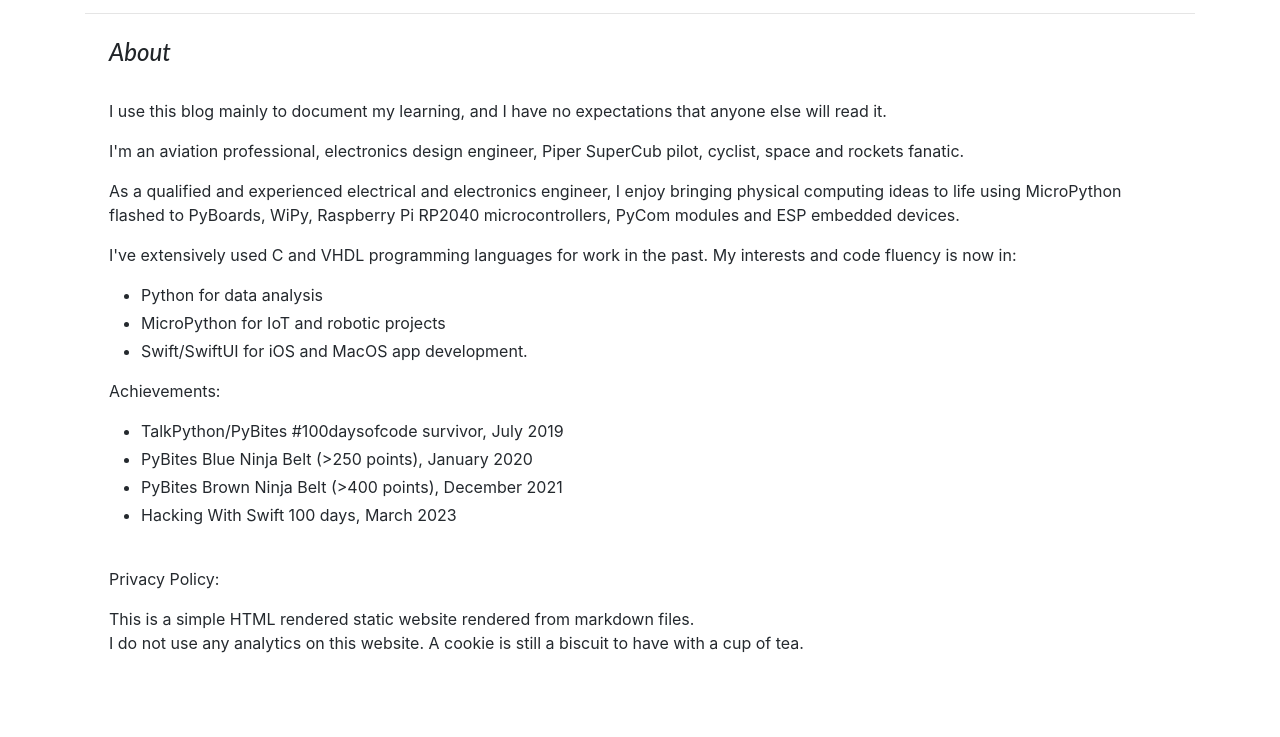
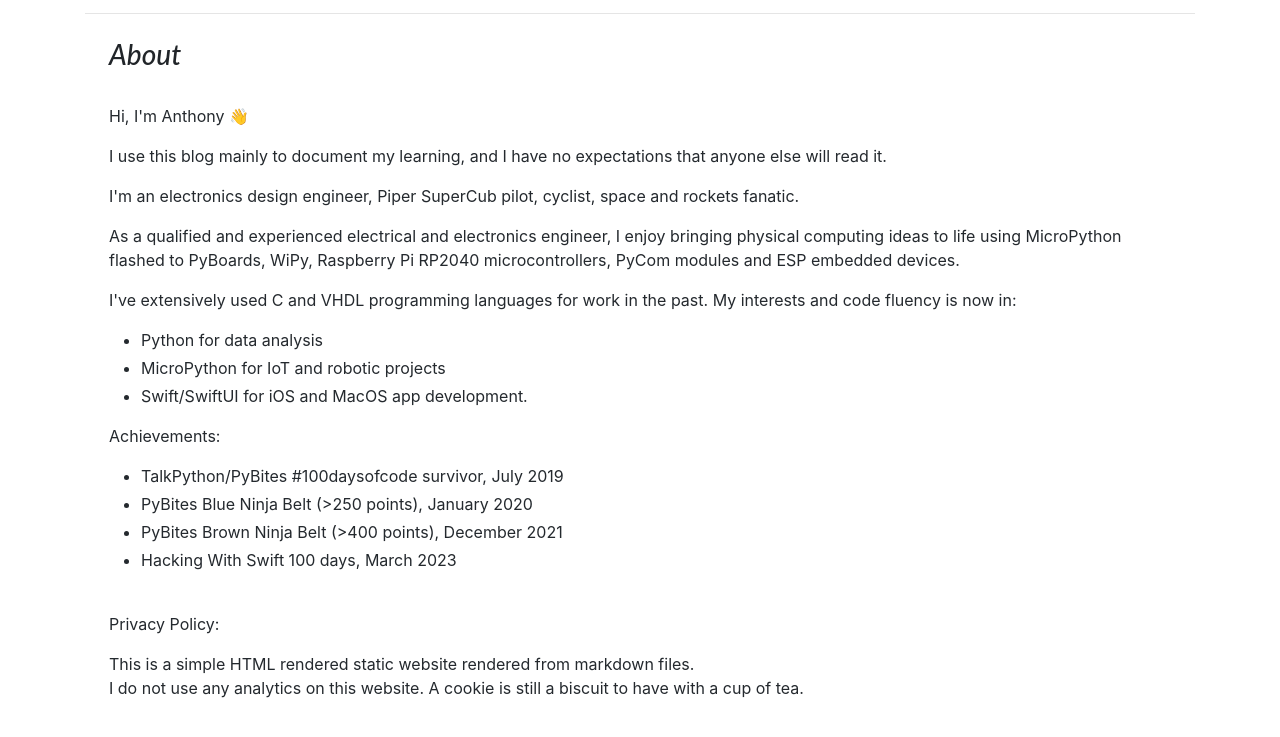
Before and after one commit to Anthlis/anthlis.github.io, a plain HTML site: page about/index.html in a window 1280 px wide. Shown: the part 89-826 px from the top of the page. Drawn offline with nearby package versions, Linux system fonts and the light colour scheme; some packages are replaced by stand-ins of ours; a web font is replaced by a local one.

Commit message:
improved the readability of the About section

```diff
--- a/about/index.html
+++ b/about/index.html
@@ -82,12 +82,13 @@
         <!-- <main role="main" class="container"> -->
 
 <div class="blog-post p-4">
-    <h4 class="font-italic">About</h4>
+    <h3 class="font-italic">About</h3>
     <div  class="markdown-body">
         <br>
 
+        <p>Hi, I'm Anthony &#128075;</p>
         <p>I use this blog mainly to document my learning, and I have no expectations that anyone else will read it.</p>
-        <p>I'm an aviation professional, electronics design engineer, Piper SuperCub pilot, cyclist, space and rockets fanatic.</p>
+        <p>I'm an electronics design engineer, Piper SuperCub pilot, cyclist, space and rockets fanatic.</p>
         <p>As a qualified and experienced electrical and electronics engineer, I enjoy bringing physical computing ideas to life using MicroPython flashed to PyBoards, WiPy, Raspberry Pi RP2040 microcontrollers, PyCom modules and ESP embedded devices.</p>
         <p>I've extensively used C and VHDL programming languages for work in the past. My interests and code fluency is now in:</p>
             <ul>
```
